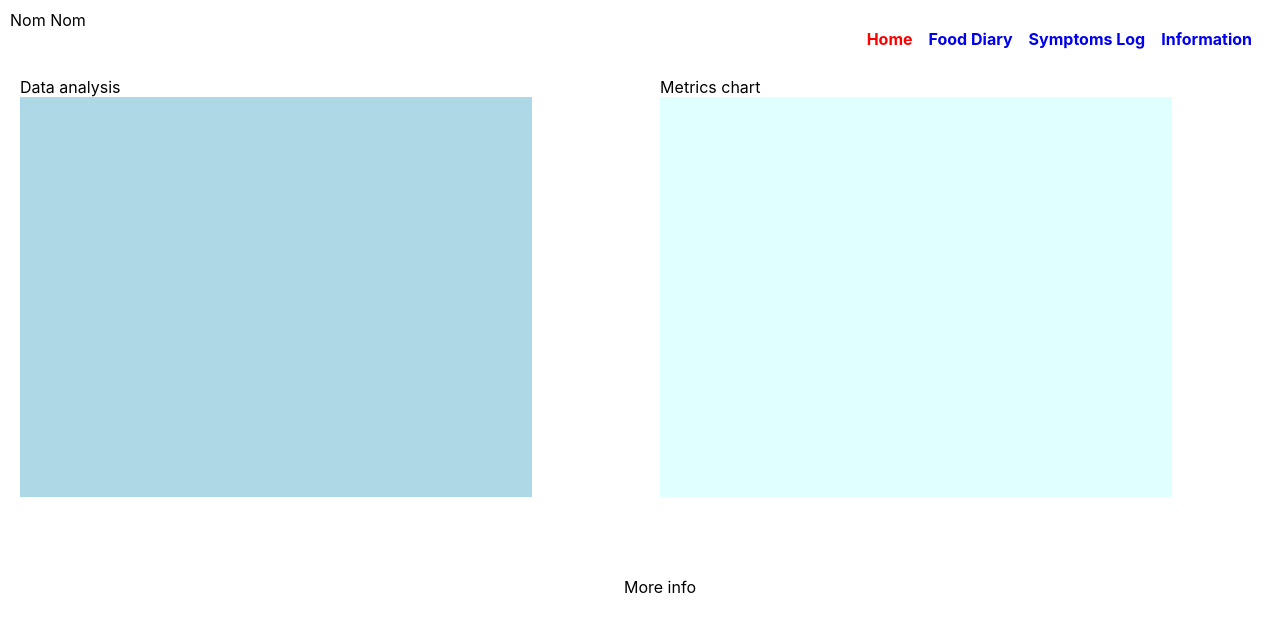
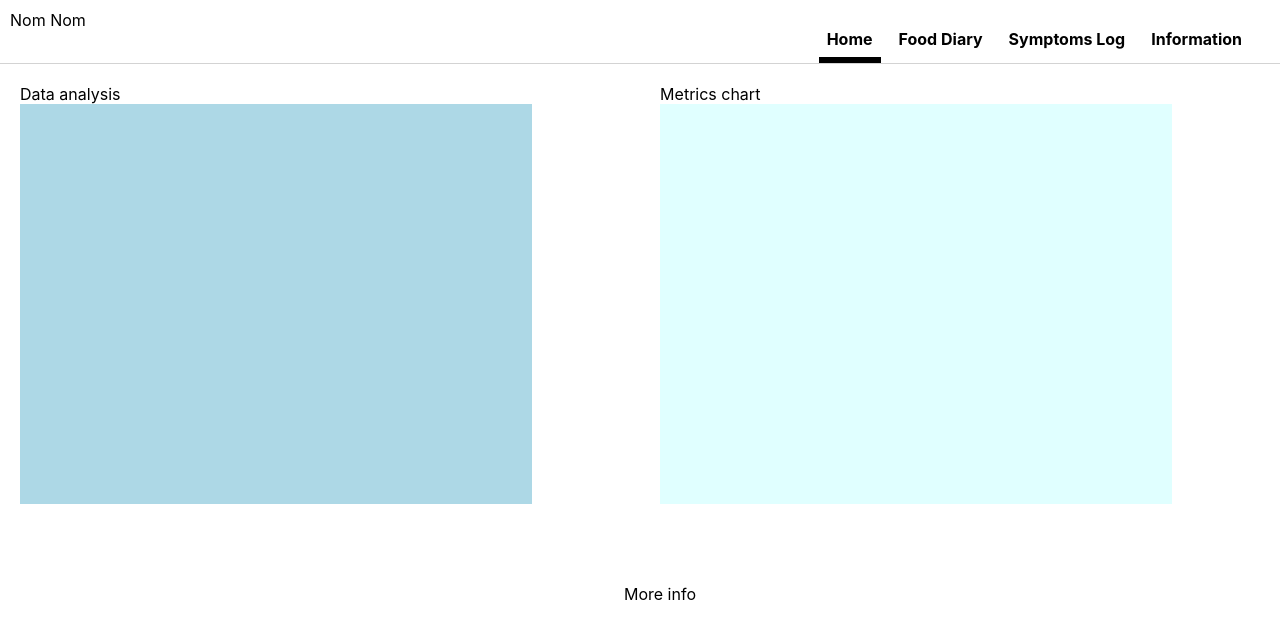
Before and after one commit to MelisaIm/nomnom-app, a React (Create React App) app: page / in a window 1280 px wide. Shown: the top 638 px of the page. Built offline with nearby package versions, Linux system fonts and the light colour scheme.

Commit message:
Tweak nav bar and explore dragdrop

```diff
--- a/src/App.css
+++ b/src/App.css
@@ -57,6 +57,22 @@ ul#menu li a {
   text-decoration: none;
   justify-content: center;
   align-content: center;
+}
+
+ul#menu li a {
+  color: initial;
+}
+
+ul#menu li {
+  margin-right: 10px;
+}
+
+#separator {
+  border-bottom: 1px solid lightgray;
+  width: 100vw;
+  margin: 0;
+  margin-top: -16px;
+  margin-bottom: 20px;
 }
 
 #root, .body {
--- a/src/App.js
+++ b/src/App.js
@@ -17,18 +17,19 @@ function App() {
         <div>Nom Nom</div>
         <ul id="menu">
           <li>
-            <Link to="/" exact activeStyle={{color: 'red'}}>Home</Link>
+            <Link to="/" exact activeStyle={{borderBottom: '6px solid black'}}>Home</Link>
           </li>
           <li>
-            <Link to="/food-diary" activeStyle={{color: 'red'}}>Food Diary</Link>
+            <Link to="/food-diary" activeStyle={{borderBottom: '6px solid black'}}>Food Diary</Link>
           </li>
           <li>
-            <Link to="/symptoms" activeStyle={{color: 'red'}}>Symptoms Log</Link>
+            <Link to="/symptoms" activeStyle={{borderBottom: '6px solid black'}}>Symptoms Log</Link>
           </li>
           <li>
-            <Link to="/info" activeStyle={{color: 'red'}}>Information</Link>
+            <Link to="/info" activeStyle={{borderBottom: '6px solid black'}}>Information</Link>
           </li>
         </ul>
+        <div id="separator"/>
       </nav>
 
       <Switch>
--- a/src/views/FoodDiary.js
+++ b/src/views/FoodDiary.js
@@ -7,9 +7,21 @@ export default class FoodDiary extends React.Component {
         super(props);
 
         this.state = {
-
+            sunday: [],
+            monday: [],
+            tuesday: [],
+            wednesday: [],
+            thursday: [],
+            friday: [],
+            saturday: []
         }
     }
+
+    allowDrop = (e) => {
+        e.preventDefault();
+        console.log(e);
+    }
+
     render() {
         return (
             <div className="view week food">
@@ -18,11 +30,12 @@ export default class FoodDiary extends React.Component {
                         {days.map(day =>
                             <div className="day" key={day}>
                                 <span>{day}</span>
-                                <div className="dragdrop-box"></div>
+                                <div className="dragdrop-box" onDragOver={(event) => this.allowDrop(event)}></div>
                             </div>
                         )}
                     </div>
                 </div>
+                <div className="footer"></div>
             </div>
         )
     }
```
